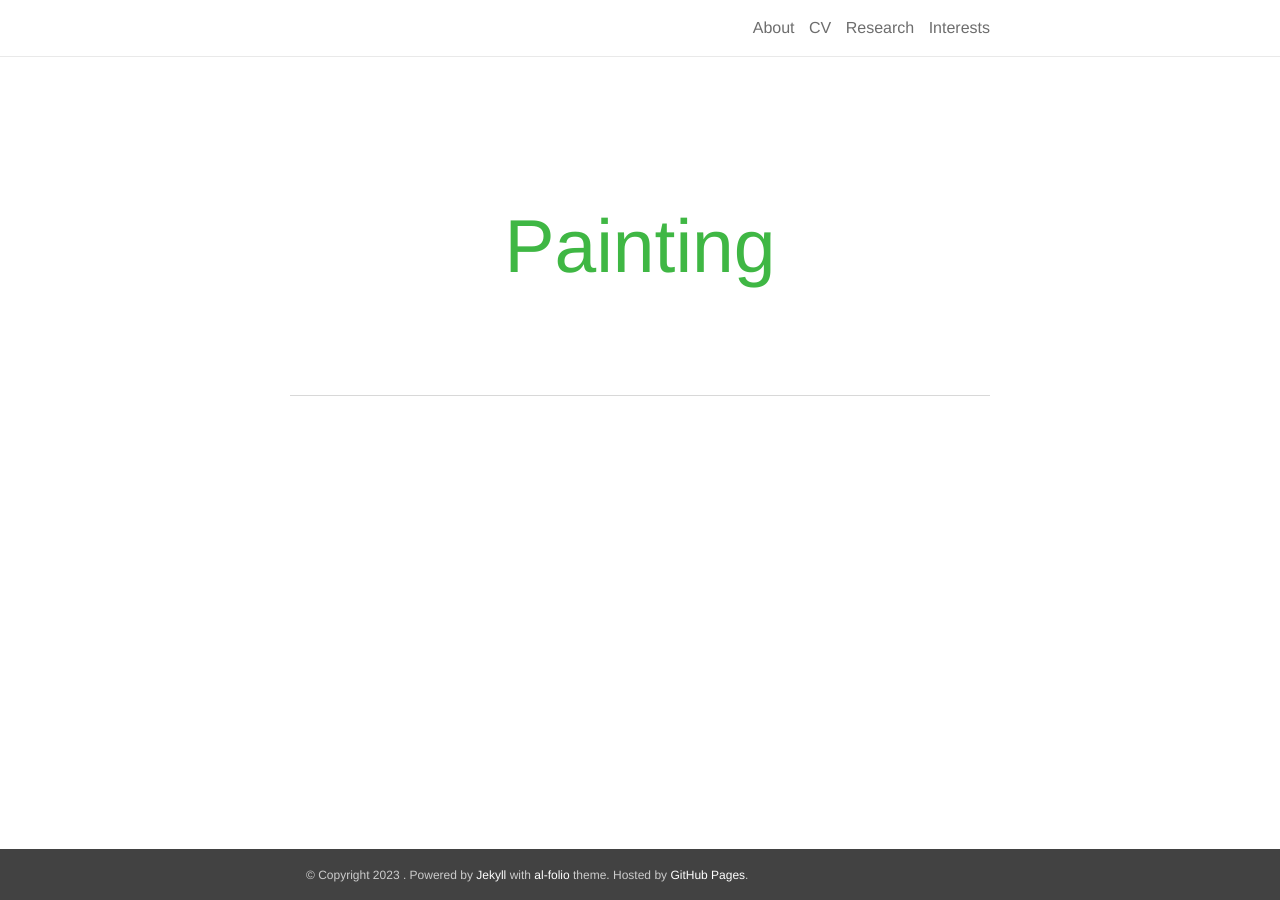
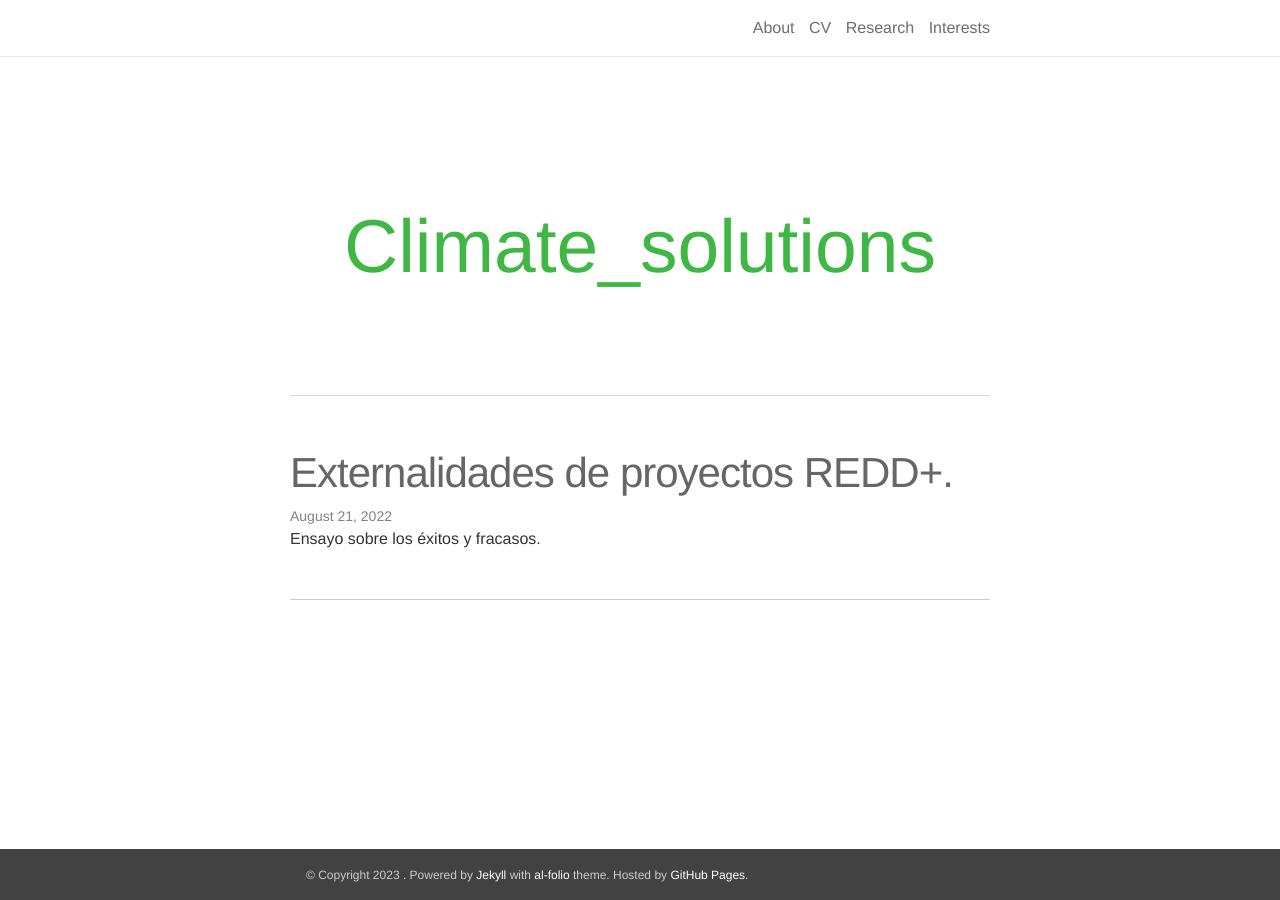
Before and after one commit to polanco-jaime/polanco-jaime.github.io, a Jekyll site: the page built from tags/painting.html, in a window 1280 px wide. Built offline with Jekyll 4.4.1, drawn with Linux system fonts in a browser that asks for light colours; comment, search, counter and statistics services are not loaded.

Commit message:
Update website INTERESTS NCS

```diff
--- /dev/null
+++ b/_posts/2020-07-11-data-ds4a copy.markdown
@@ -0,0 +1,56 @@
+---
+layout: post
+title: Externalidades de proyectos REDD+.
+date: 2022-08-21 11:12:00-0400
+description: Ensayo sobre los éxitos y fracasos.
+tags: climate_solutions
+categories: idea
+hidden: true
+---
+
+<div class="img_row center">
+    <img src="{{ site.baseurl }}/assets/img/redd_1.jpg">
+</div>
+
+En los últimos años ha aumentado la urgencia de tomar acciones para la mitigación y la adaptación al cambio climático. Una estrategia utilizada por varios países es la asignación de un precio a las emisiones de carbono, ya sea mediante la adopción de un sistema de comercio de emisiones (ETS) y/o la implementación de un impuesto al carbono. El primero, ETS, establece un tope de emisiones es de GEI, esto crea oferta y demanda de bonos de carbono.  El impuesto al carbono varía entre países, en Colombia establece un precio por cada tonelada de CO2 generada por la combustión de los combustibles, a su vez las empresas pueden no pagar el impuesto si demuestran reducciones de GEI. Es decir, mediante la compra de bonos de carbono en proyectos REDD+.
+{: .text-justify}
+
+Las iniciativas REDD+ (Reducing emissions from deforestation and forest degradation) buscan reducir emisiones de GEI a través de diferentes tipos de acciones relacionadas con el fortalecimiento de la gobernanza forestal, la implementación de procesos productivos sostenibles, el manejo forestal comunitario y la conservación de la biodiversidad. En Colombia, para el 2021, se registraron 98 iniciativas de mitigación de GEI del tipo REDD+ según el Registro Nacional de Reducción de Emisiones de GEI – RENARE. Sin embargo, tener una gran cantidad de iniciativas no significa que todas estén generando un impacto positivo sobre la deforestación. Según Simonet et al. (2018) uno de los grandes retos que enfrentan los programas REDD+ es la complejidad para evaluar el impacto local de estas iniciativas, debido a la heterogeneidad de los tratamientos, dificultad para construir un contrafactual, diferencias en las mediciones de datos y escalas, entre otros.
+{: .text-justify}
+
+Son limitados los estudios del impacto de las iniciativas REDD+ sobre la reducción de la deforestación, pero aún menos son los estudios que han investigado los efectos indirectos de estos programas (Jayachandran et al. 2017; Simonet et al. 2018b). Gracias a las conversaciones con la comunidad de la Plata y a las presentaciones de Santiago Valencia, líder comunitario, en el presente ensayo exploro cualitativamente las externalidades del proyecto REDD+ Bahía Málaga y Bajo Calima.  Además, mediante revisión de literatura analizo efectos indirectos de otros proyectos REDD+ en Colombia.
+{: .text-justify}
+
+Como comentó Santiago Valencia en el Pacifico colombiano hay 8 proyectos REDD+. En particular, el proyecto Bahía Málaga y Bajo Calima inició en el 2011, como ellos dicen “empezamos a cosechar en el 2011” y después de un largo proceso de gestión, gobernanza y trabajo comunitario en el 2020 tuvieron su primera venta certificada de bonos de carbono, “la primera cosecha”. Antes de esta experiencia en Bahía Málaga, no había visitado ningún lugar en el cual se desarrolle un proyecto de generación de bonos de carbono. En cambio, sí había estado en una conferencia en la cual una empresa ofrecía “soluciones ambientales estratégicas” de reducción de emisiones a compañía petroleras, por lo tanto, mi percepción sobre los proyectos de reducción de emisiones de GEI era dudosa e incrédula.
+{: .text-justify}
+
+El proyecto de Bahía Málaga además de tener un impacto positivo en reducir emisiones de CO2 causadas por degradación y deforestación, ha generado otros efectos indirectos sobre la comunidad, la biodiversidad y el conflicto.  Desde el punto vista de la comunidad los efectos han sido múltiples: primero, fortaleció la gobernanza al buscar la aprobación de cada una de las familias de la comunidad y sobre todo de los 70 madereros; segundo, fortaleció relaciones con centros comunitarios (CC) cercanos como el de Bajo Calima con el cual suman 83.269 ha, como decía Santiago “Juntos somos más”, sin embargo, trabajar en conjunto con otro CC también representa retos y dificultades, de las que hablo más adelante. Tercero, con los recursos provenientes de la cosecha se han llevado a cabo proyectos de infraestructura, como la construcción de un puesto de salud también se crearon planes de contingencia y protocolos de bioseguridad durante la pandemia, de esta manera mejoran la calidad de vida de la comunidad. No todos los efectos son positivos, algo que noté, es que la distribución de beneficios es inequitativa, pues al estar orientada a reducir la deforestación, los primeros que se beneficiaron y priorizaron fueron los madereros, como Don Arsesio quien antes era maderero y gracias a la financiación de BIORED construyó su casa y una tienda. Por lo tanto, el proyecto REDD+ pudo generar incentivos para convertirse en maderero ya que a ellos les beneficia más.
+{: .text-justify}
+
+En cuanto a los efectos sobre la biodiversidad el proyecto REDD+ favoreció la conservación de especies, por ejemplo, algunos miembros de la comunidad se encargan de realizar monitoreo a las tortugas marinas que encuentran o que terminan en redes de pescadores. Así mismo, me comentaron que recientemente han observado animales que antes no se veían tales como jaguares, de hecho tienen instaladas cámaras trampa para capturar fotos de animales.
+{: .text-justify}
+
+El efecto del proyecto REDD+ sobre el conflicto tienen dos frentes, por un lado, con el apoyo de los salvaguardas territoriales que recorren territorio, no permiten la entrada de otros actores o personas externas. Entonces como decía Santiago “estos proyectos es lo único que puede hacer frente a la coca y a la minería ilegal. No obstante, por otro lado, los proyectos REDD+ pueden generar incentivos para que grupos armados ilegales deseen tener control sobre estos CC. Nils Ranum, investigador de Rainforest Foundation de Noruega afirma que "La expectativa de un mercado de carbono ha distorsionado los objetivos de REDD, entre los que está apoyar a las comunidades que viven en los bosques y dependen de ellos, desencadenando conflictos por la tenencia de esas tierras”. Por otro lado, otro efecto negativo que se puede generar cuando no se tiene una buena gobernanza en los CC es la corrupción y perpetuación de poderes.
+{: .text-justify}
+
+Así mismo, en el episodio Vivir cosechando bonos de carbono del podcast A Fondo revelan debido al aumento de la demanda de bonos de carbono han surgido los llamados “carbon cowboys” quienes son especuladores que se aprovechan de la falta de conocimiento por parte de las comunidades para engañarlos y actuar de intermediarios apropiándose de una gran parte de los ingresos.  Santiago Valencia sugiere que para evitar caer en los engaños la comunidad debe estar informada, debe apropiarse de su territorio, y debe funcionar la gobernanza. Por esta razón, en la comunidad de La plata, cuando tienen algún empresario interesado en comprar bonos, ellos revisan los planes de responsabilidad social y ambiental del comprador, y además realizan visitas a las compañías, con base a su análisis deciden si venden o no sus bonos.  Las estrategias de venta de bonos de carbono que ha desarrollado la comunidad de La Plata son desconcertantes, en especial porque le dan prioridad al mercado nacional aun sabiendo que en el extranjero pueden triplicar sus ingresos.
+{: .text-justify}
+
+Por último, algunos de estos efectos adversos se han dado a conocer en medios independientes como Rainforest Journalism Fund. En el cual se publicó un artículo de Andres Bermudez, que revela que “muchos de los bonos de carbono que está vendiendo el mayor proyecto REDD en Colombia podrían ser ilusorios, lo que en círculos climáticos llaman ‘aire caliente’. Las posibles inconsistencias en Matavén ponen en evidencia fallas más amplias en el sistema que regula el mercado de carbono en el país, planteando interrogantes sobre qué tan eficaz está siendo este sistema para reducir la deforestación en la Amazonía.” Esta práctica es peligrosa bajo las políticas que maneja el país debido a que para evitar la doble contabilidad de estos bonos, el gobierno nacional debe descontar esos montos de la plata de cooperación internacional.
+{: .text-justify}
+
+Para concluir, es necesario realizar estudios de los impactos directos e indirectos del proyecto REDD+ para lograr identificar fallas en el sistema de mercados del carbono. Esta tarea no es fácil dado que existen heterogeneidades tanto en el tratamiento, como en los datos y en las políticas climáticas de cada país. Además, algo que está claro es que es un desafío evaluar monetaria y económicamente los múltiples beneficios de proteger el ambiente.
+{: .text-justify}
+
+#### Referencias
+
+<ul>
+    <li>Bermúdez A., 2021. El Mayor Proyecto de Bonos de Carbono de Colombia Estaría Exagerando Sus Beneficios. Rainforest Journalism Fund. [url](https://rainforestjournalismfund.org/es/stories/el-mayor-proyecto-de-bonos-de-carbono-de-colombia-estaria-exagerando-sus-beneficios).</li>
+    <li>Duzán, M., (2022, 14 de abril), Vivir cosechando bonos de carbono  [Episodio de pódcast de audio](https://open.spotify.com/episode/71mRBD6RdUkQ8t7yjCtQSQ?si=794acb8f6d414f49). En A Fondo Con María Jimena Duzán.</li>
+    <li>Ecological Carbon Offsets Partners, LLC (ecoPartners), Offsetters, ClearSky Climate Solutions Auditor Rainforest Alliance. 2013. RESUMEN PROYECTO REDD+ BCBM, Consejos Comunitarios de Bajo Calima (BC) y de La Plata-Bahía Málaga (BM)[url](https://s3.amazonaws.com/CCBA/Projects/Bajo_Calima_y_Bah%C3%ADa_M%C3%A1laga_Project_(BC-BM)/Resumen_BCBM_oct+10.pdf).</li>
+    <li>Jayachandran S, Laat JD, Lambin EF, Stanton CY, Audy R, and Thomas NE. 2017. Cash for carbon: A randomized trial of payments for ecosystem services to reduce deforestation. Science,357(6348): 267–273.</li>
+    <li>Masson Delmotte. Climate Change 2021: The Physical Science Basis. Cambridge University Press, 2021. [url](https://www.ipcc.ch/report/ar6/wg1/#SPM).</li>
+    <li>Manuel Rodriguez, Henry Mance, Ximena Barrera y Carolina Garcia. Cambio climático: lo que está en juego. WWF, Uniandes, Friedrich Ebert Foundation y FNA, 2015. [url](https://library.fes.de/pdf-files/bueros/kolumbien/12047.pdf)</li>
+    <li>Simonet G, Bos AB, Duchelle AE, Resosudarmo IAP, Subervie J and Wunder S. 2018. Forests and carbon: The impacts of local REDD+ initiatives. In Angelsen A, Martius C, De Sy V, Duchelle AE, Larson AM and Pham TT, eds. Transforming REDD+: Lessons and new directions. p. 117–130. Bogor, Indonesia: CIFOR.</li>
+    <li>Simonet G, Subervie J, Ezzine-de-Blas D, Cromberg M, and Duchelle AE. 2018b. Effectiveness of a REDD + project in reducing deforestation in the Brazilian Amazon. American Journal of Agricultural Economics, 101:211–29</li>
+</ul>
--- a/tags/painting.html
+++ b/tags/painting.html
@@ -1,7 +1,7 @@
 ---
 layout: default
-tag: painting
-permalink: /ideas/painting
+tag: climate_solutions
+permalink: /ideas/climate_solutions
 ---
 
 <div class="header-bar">
```
Also changed, not shown: assets/img/redd_1.jpeg (added), assets/img/redd_1.jpg (added), tags/oil&gas.html (renamed from tags/math.html), 15 other files.
